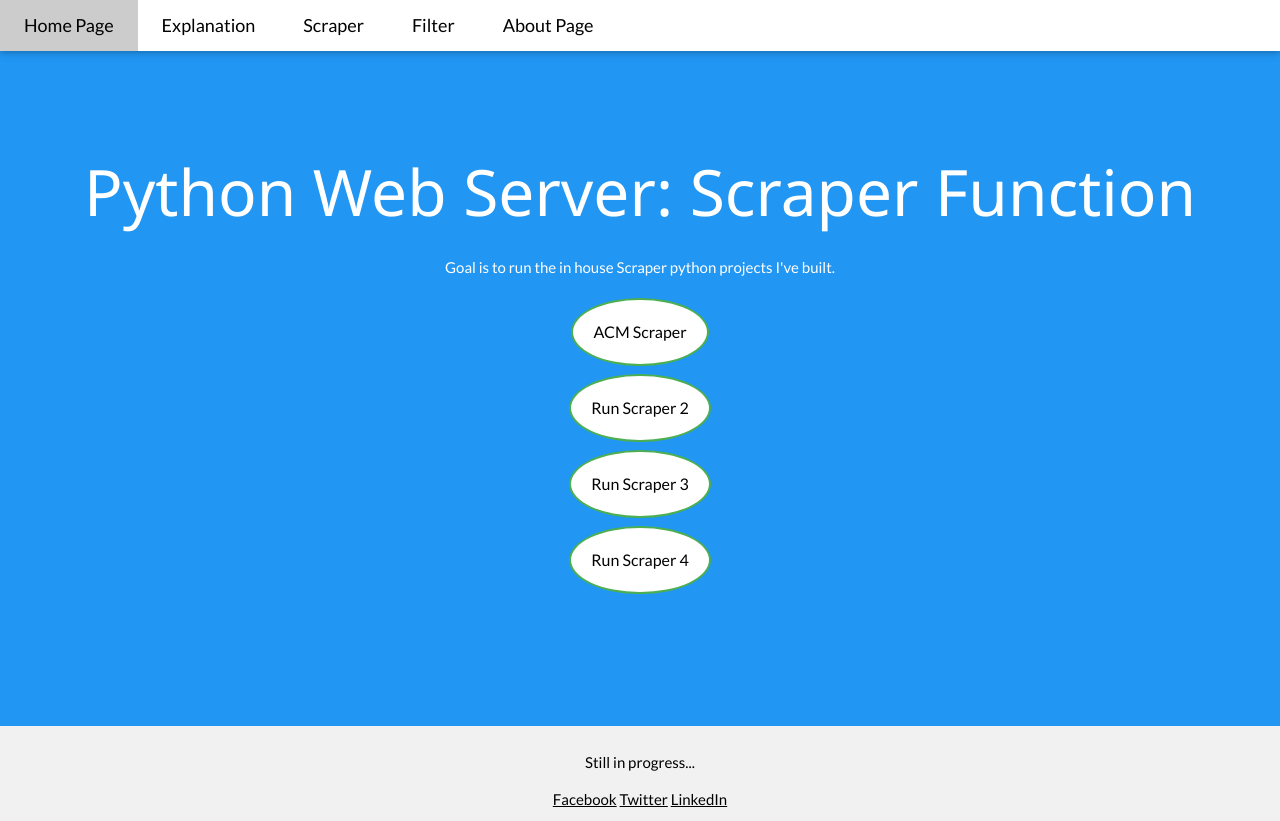
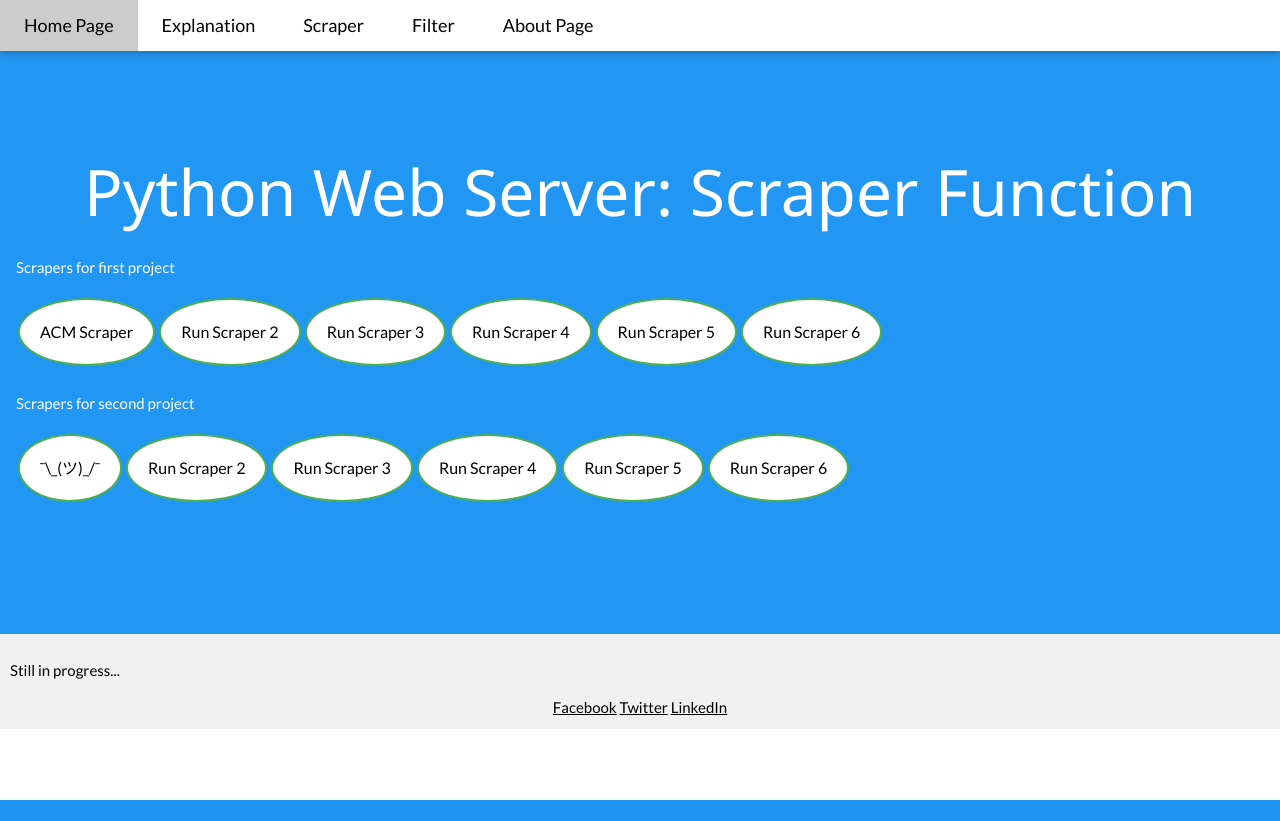
Before and after one commit to aseth99/WebServer, a Flask app: page /scraper in a window 1280 px wide. After the commit the page ends 800 px from the top, so only its background shows below. Run offline with Flask 2, Linux system fonts and the light colour scheme.

Commit message:
added more buttons, horizontal rows

```diff
--- a/templates/scraper.html
+++ b/templates/scraper.html
@@ -15,7 +15,9 @@
   font-family: Lato, Montserrat;
   text-align: center;
 }
-
+p {
+  text-align: left;
+}
 body {
   margin: 0;
   font-family: Lato, Montserrat;
@@ -33,7 +35,9 @@ body {
   transition-duration: 0.4s; /* Safari */
   cursor: pointer;
   border: 2px solid #4CAF50;
-  border-radius: 50%
+  border-radius: 50%;
+  float: left;
+
 }
 
 .button:hover {
@@ -69,7 +73,7 @@ body {
 
 <header class="w3-container w3-blue w3-center" style="padding:128px 16px">
   <h1 class="w3-margin w3-jumbo">Python Web Server: Scraper Function</h1>
-  <p>Goal is to run the in house Scraper python projects I've built.</p>
+  <p>Scrapers for first project</p>
 
   <form action="/ranscraper1/" method="post">
     <button class="button" name="forwardBtn1" type="submit">ACM Scraper</button>
@@ -86,6 +90,37 @@ body {
   <form action="/ranscraper4/" method="post">
     <button class="button" name="forwardBtn4" type="submit">Run Scraper 4</button>
   </form>
+  <form action="/ranscraper5/" method="post">
+    <button class="button" name="forwardBtn5" type="submit">Run Scraper 5</button>
+  </form>
+
+  <form action="/ranscraper6/" method="post">
+    <button class="button" name="forwardBtn6" type="submit">Run Scraper 6</button>
+  </form>
+  <p  style="clear:both" ><br>Scrapers for second project</p>
+  <form action="/ranscraper1/" method="post">
+    <button class="button" name="forwardBtn1" type="submit">¯\_(ツ)_/¯</button>
+  </form>
+
+  <form action="/ranscraper2/" method="post">
+    <button class="button" name="forwardBtn2" type="submit">Run Scraper 2</button>
+  </form>
+
+  <form action="/ranscraper3/" method="post">
+    <button class="button" name="forwardBtn3" type="submit">Run Scraper 3</button>
+  </form>
+
+  <form action="/ranscraper4/" method="post">
+    <button class="button" name="forwardBtn4" type="submit">Run Scraper 4</button>
+  </form>
+  <form action="/ranscraper5/" method="post">
+    <button class="button" name="forwardBtn5" type="submit">Run Scraper 5</button>
+  </form>
+
+  <form action="/ranscraper6/" method="post">
+    <button class="button" name="forwardBtn6" type="submit">Run Scraper 6</button>
+  </form>
+
 </header>
 
 <div class="footer">
```
